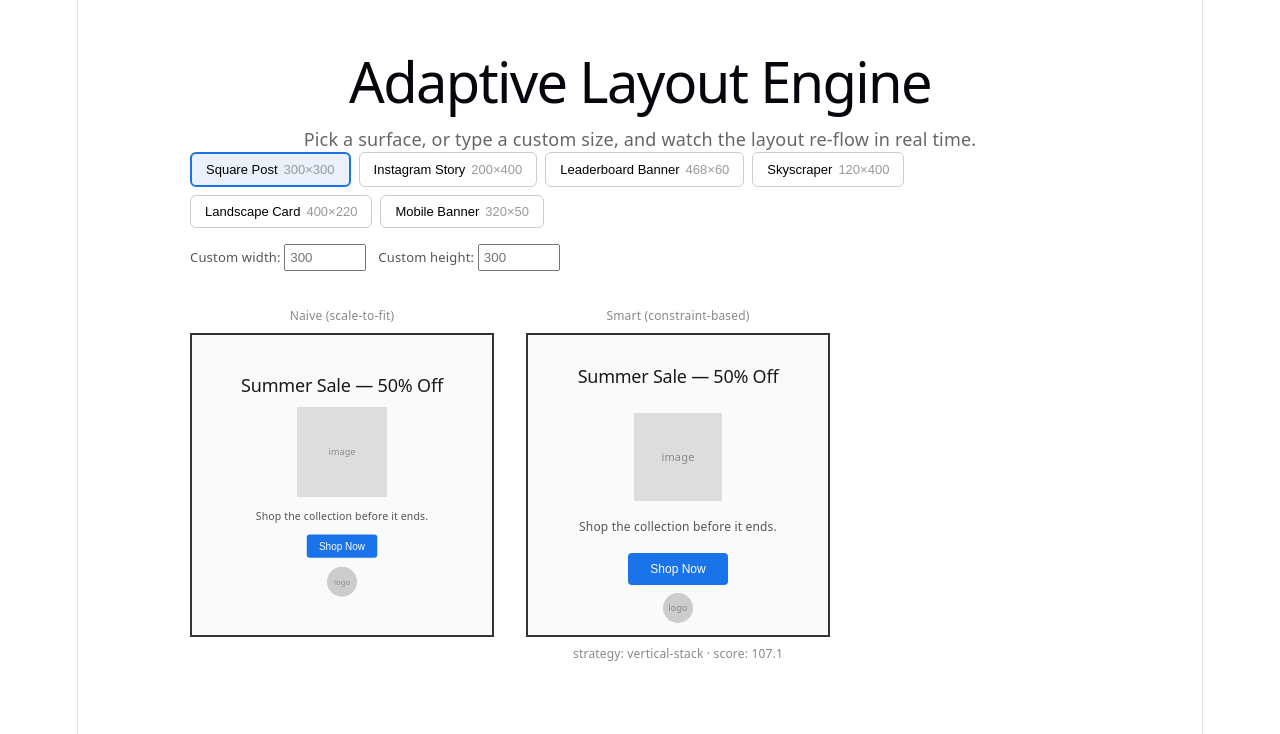
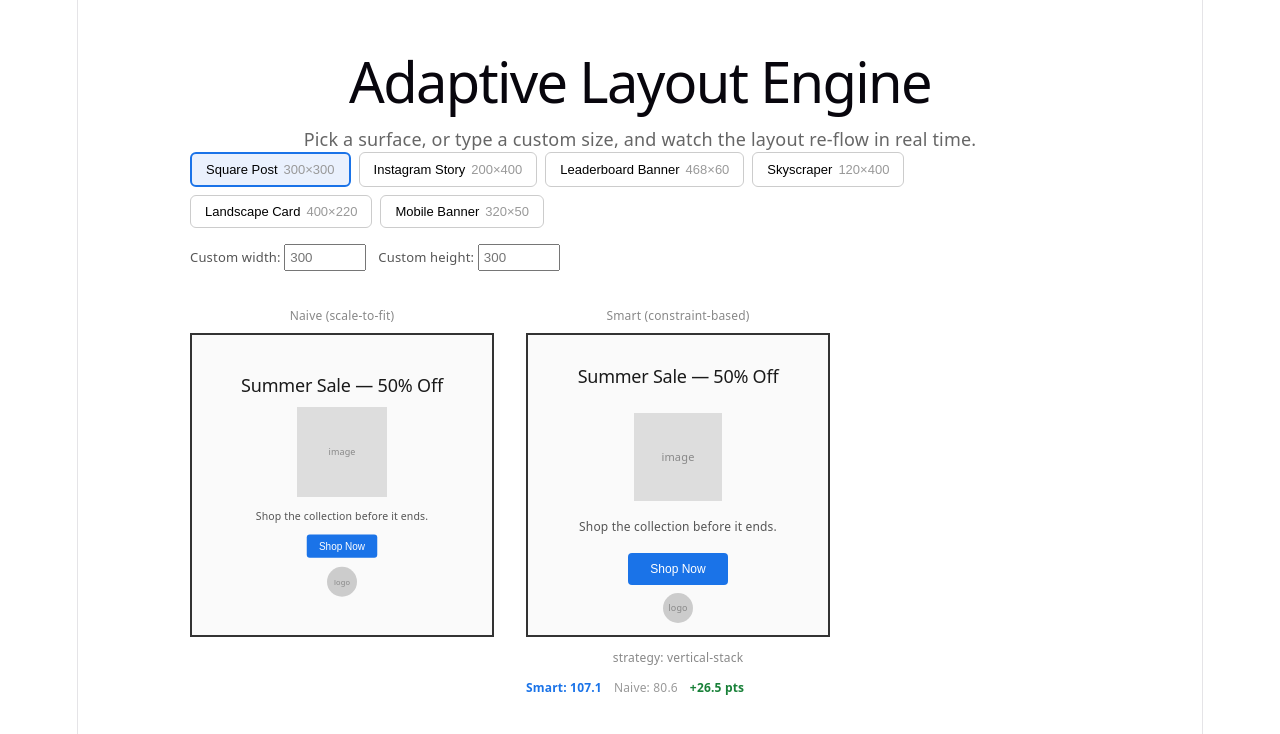
Before and after one commit to Kaushik-016/ad-layout-engine, a React (Vite) app in the folder ad-layout-engine/: page / in a window 1280 px wide. Shown: the top 734 px of the page. Built offline with nearby package versions, Linux system fonts and the light colour scheme.

Commit message:
feat: score comparison between smart engine and naive baseline

```diff
--- a/ad-layout-engine/src/components/SmartAdSurface.tsx
+++ b/ad-layout-engine/src/components/SmartAdSurface.tsx
@@ -1,5 +1,7 @@
 import type { Ad } from '../types/ad'
 import { generateLayout } from '../engine/generateLayout'
+import { computeNaiveLayout } from '../engine/naiveLayout'
+import { scoreLayout } from '../engine/scoreLayout'
 
 interface SmartAdSurfaceProps {
   ad: Ad
@@ -9,6 +11,11 @@ interface SmartAdSurfaceProps {
 
 function SmartAdSurface({ ad, surfaceWidth, surfaceHeight }: SmartAdSurfaceProps) {
   const layout = generateLayout(ad, surfaceWidth, surfaceHeight)
+
+  const naivePlacements = computeNaiveLayout(ad, surfaceWidth, surfaceHeight)
+  const naiveScore = scoreLayout({ placements: naivePlacements, surfaceWidth, surfaceHeight })
+  const improvement = layout.score - naiveScore
+
   return (
     <div>
       <div
@@ -43,9 +50,18 @@ function SmartAdSurface({ ad, surfaceWidth, surfaceHeight }: SmartAdSurfaceProps
             </div>
           ))}
       </div>
-      <p style={{ fontSize: 12, color: '#888', marginTop: 4 }}>
-        strategy: {layout.strategyName} · score: {layout.score.toFixed(1)}
-      </p>
+
+      <div style={{ marginTop: 8, fontSize: 12 }}>
+        <div style={{ color: '#888', marginBottom: 4 }}>strategy: {layout.strategyName}</div>
+        <div style={{ display: 'flex', gap: 12, alignItems: 'center' }}>
+          <span style={{ color: '#1a73e8', fontWeight: 600 }}>Smart: {layout.score.toFixed(1)}</span>
+          <span style={{ color: '#999' }}>Naive: {naiveScore.toFixed(1)}</span>
+          <span style={{ color: improvement >= 0 ? '#188038' : '#c5221f', fontWeight: 600 }}>
+            {improvement >= 0 ? '+' : ''}
+            {improvement.toFixed(1)} pts
+          </span>
+        </div>
+      </div>
     </div>
   )
 }
--- /dev/null
+++ b/ad-layout-engine/src/engine/naiveLayout.ts
@@ -0,0 +1,29 @@
+import type { Ad } from '../types/ad'
+import type { PlacedElement } from './types'
+import { getNaturalSize } from './naturalSize'
+
+const BASE_WIDTH = 400
+const BASE_HEIGHT = 400
+const PADDING = 16
+const GAP = 12
+
+// mirrors the naive scale-to-fit renderer's logic, but produces PlacedElement[] so we can score it
+export function computeNaiveLayout(ad: Ad, surfaceWidth: number, surfaceHeight: number): PlacedElement[] {
+  const scale = Math.min(surfaceWidth / BASE_WIDTH, surfaceHeight / BASE_HEIGHT)
+
+  let cursorY = PADDING
+  const placements: PlacedElement[] = []
+
+  for (const el of ad.elements) {
+    const natural = getNaturalSize(el)
+    const width = natural.width * scale
+    const height = natural.height * scale
+    const x = (surfaceWidth - width) / 2
+    const y = cursorY * scale
+
+    placements.push({ element: el, x, y, width, height, hidden: false, fontScale: scale })
+    cursorY += natural.height + GAP
+  }
+
+  return placements
+}
```
